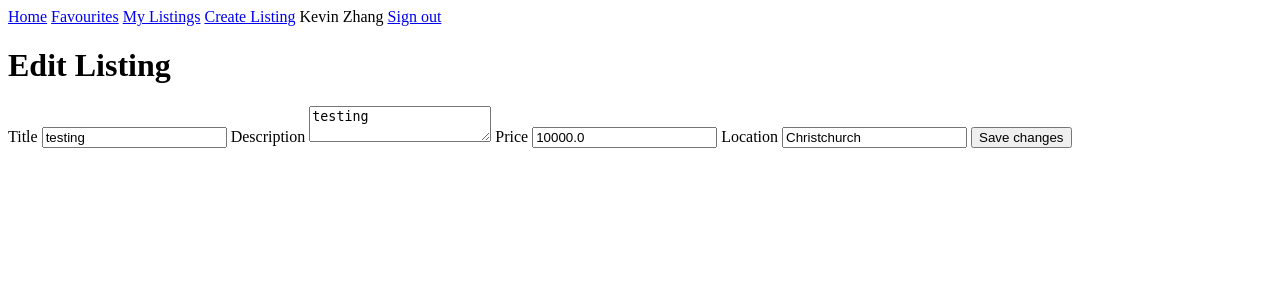
After one commit to KevinZhang1106/13DTP, a Flask app: page /edit-listing/1 in a window 1280 px wide. The commit adds this page. Shown: the top 300 px of the page. Run offline with Flask 3, Linux system fonts and the light colour scheme; a user stored in the database is signed in.

Commit message:
added edit and delete listing feature

```diff
--- a/app.py
+++ b/app.py
@@ -80,10 +80,44 @@ def create_listing():
     return render_template('create_listing.html')
 
 
+@app.route('/edit-listing/<int:listing_id>', methods=["GET", "POST"])
+@login_required
+def edit_listing(listing_id):
+    listing = Listing.query.get(listing_id)
+
+    if listing.user_id != current_user.id:
+        return redirect(url_for('home'))
+
+    if request.method == "POST":
+        listing.title = request.form.get("title")
+        listing.description = request.form.get("description")
+        listing.price = float(request.form.get("price"))
+        listing.location = request.form.get("location")
+
+        db.session.commit()
+        return redirect(url_for('my_listing'))
+
+    return render_template('edit_listing.html', listing=listing)
+
+
+@app.route('/delete-listing/<int:listing_id>', methods=["POST"])
+@login_required
+def delete_listing(listing_id):
+    listing = Listing.query.get(listing_id)
+
+    if listing.user_id != current_user.id:
+        return redirect(url_for("home"))
+
+    db.session.delete(listing)
+    db.session.commit()
+    return redirect(url_for("my_listing"))
+
+
 @app.route('/my-listing')
 @login_required
 def my_listing():
-    return render_template('my_listing.html')
+    listings = Listing.query.filter_by(user_id=current_user.id).all()
+    return render_template('my_listing.html', listings=listings)
 
 
 @app.route('/favourites')
--- /dev/null
+++ b/templates/edit_listing.html
@@ -0,0 +1,22 @@
+{% extends "base.html" %}
+{% block title %}Create Listing — Market{% endblock %}
+
+{% block content %}
+<h1>Edit Listing</h1>
+
+<form method="POST" enctype="multipart/form-data">
+    <label>Title</label>
+    <input type="text" name="title" value="{{ listing.title }}"required>
+
+    <label>Description</label>
+    <textarea name="description" required>{{ listing.description }}</textarea>
+
+    <label>Price</label>
+    <input type="number" name="price" step="0.01" min="0" value="{{ listing.price }}"required>
+
+    <label>Location</label>
+    <input type="text" name="location" value="{{ listing.location }}" required>
+
+    <button type="submit">Save changes</button>
+</form>
+{% endblock %}
```
Also changed, not shown: templates/my_listing.html (+12 -0 lines), instance/marketplace.db.
